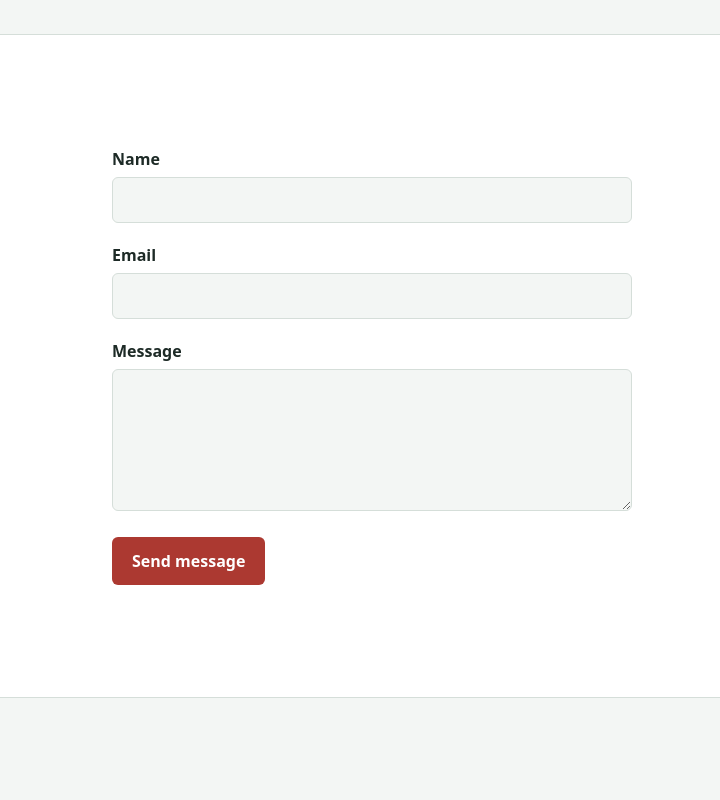
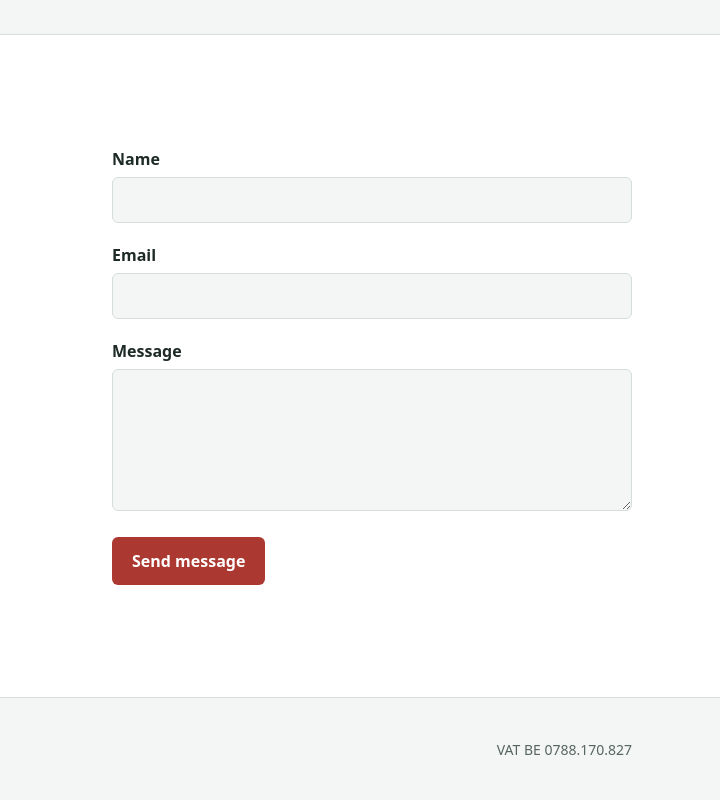
Before and after one commit to kpicavet/portfolio-picavet-it, an Astro site: page / in a window 1280 px wide. Shown: the part 4441-5241 px from the top of the page, 560-1280 px from the left. Built offline with nearby package versions, Linux system fonts and the light colour scheme; Astro itself is replaced by a stand-in of ours.

Commit message:
Add VAT number to footer
Co-Authored-By: Claude Opus 5.5 <noreply@anthropic.com>

```diff
--- a/src/components/Footer.astro
+++ b/src/components/Footer.astro
@@ -8,5 +8,6 @@ const year = new Date().getFullYear();
       <img src="/logo.svg" alt="" width="18" height="24" class="h-6 w-auto" />
       <span>&copy; {year} Picavet IT, Kenny Picavet</span>
     </div>
+    <p>VAT BE 0788.170.827</p>
   </div>
 </footer>
```
